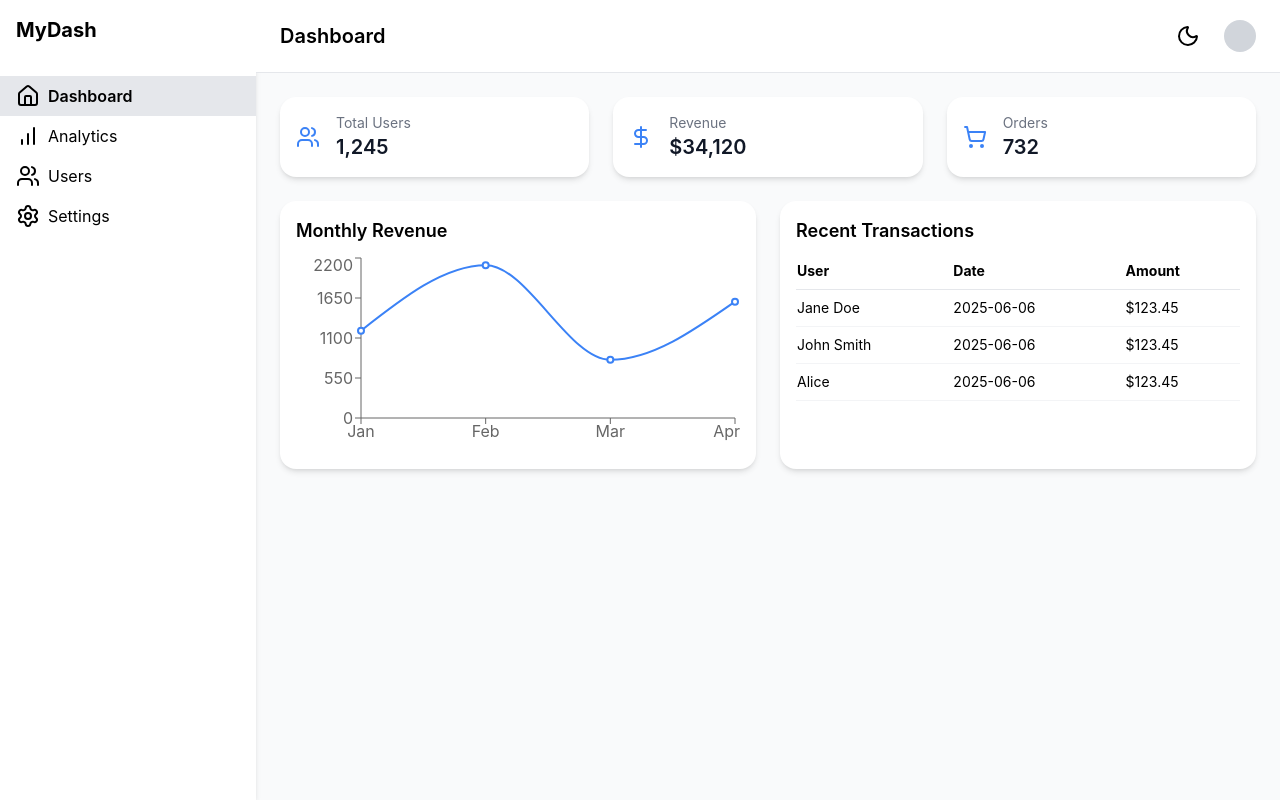
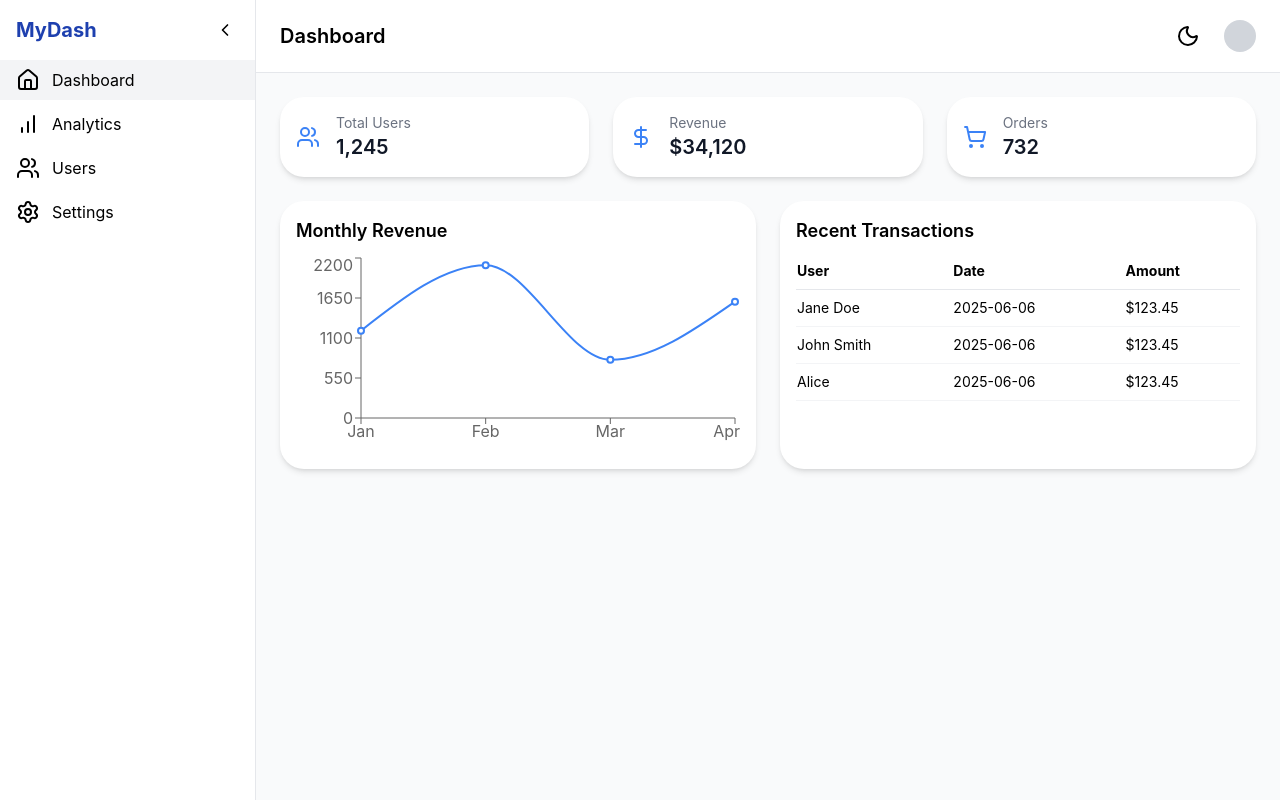
Before and after one commit to Azin-Alahkhani/dashboard-portfolio, a React (Create React App) app: page /login in a window 1280 px wide. Both pictures are taken after typing "Sample", "Sample123" into the empty fields and a click on the button "Log In". Built offline with nearby package versions, Linux system fonts and the light colour scheme.

Commit message:
collapsable sidebar

```diff
--- a/src/components/Sidebar.tsx
+++ b/src/components/Sidebar.tsx
@@ -1,32 +1,63 @@
-import { Home, BarChart, Users, Settings } from "lucide-react";
+// components/Sidebar.tsx
+import {
+  Home,
+  BarChart,
+  Users,
+  Settings,
+  ChevronLeft,
+  ChevronRight,
+  Menu,
+} from "lucide-react";
 import { Link, useLocation } from "react-router-dom";
-
-const navItems = [
-  { name: "Dashboard", icon: <Home />, path: "/" },
-  { name: "Analytics", icon: <BarChart />, path: "/analytics" },
-  { name: "Users", icon: <Users />, path: "/users" },
-  { name: "Settings", icon: <Settings />, path: "/settings" },
-];
+import clsx from "clsx";
+import { useState } from "react";
 
 export function Sidebar() {
   const location = useLocation();
+  const [collapsed, setCollapsed] = useState(false);
+  const navItems = [
+    { name: "Dashboard", path: "/", icon: <Home /> },
+    { name: "Analytics", path: "/analytics", icon: <BarChart /> },
+    { name: "Users", path: "/users", icon: <Users /> },
+    { name: "Settings", path: "/settings", icon: <Settings /> },
+  ];
 
   return (
-    <aside className="w-64 bg-white dark:bg-gray-800 shadow-md">
-      <div className="p-4 text-xl font-bold">MyDash</div>
-      <nav className="mt-4">
-        {navItems.map(({ name, icon, path }) => (
+    <aside
+      className={clsx(
+        "transition-all duration-300 bg-white dark:bg-gray-800 border-r dark:border-gray-700 h-full flex flex-col",
+        collapsed ? "w-16" : "w-64"
+      )}
+    >
+      {/* Sidebar Header with toggle */}
+      <div className="flex items-center justify-between px-4 py-4">
+        <span className="text-xl font-bold text-primary">
+          {collapsed ? <Menu /> : "MyDash"}
+        </span>
+        <button
+          onClick={() => setCollapsed((prev) => !prev)}
+          title="Toggle Sidebar"
+          className="p-1 rounded hover:bg-gray-100 dark:hover:bg-gray-700"
+        >
+          {collapsed ? <ChevronRight size={20} /> : <ChevronLeft size={20} />}
+        </button>
+      </div>
+
+      {/* Navigation */}
+      <nav className="space-y-1 flex-1">
+        {navItems.map((item) => (
           <Link
-            key={name}
-            to={path}
-            className={`flex items-center px-4 py-2 gap-2 hover:bg-gray-100 dark:hover:bg-gray-700 ${
-              location.pathname === path
-                ? "font-semibold bg-gray-200 dark:bg-gray-700"
+            key={item.path}
+            to={item.path}
+            className={clsx(
+              "flex items-center gap-3 px-4 py-2 hover:bg-gray-100 dark:hover:bg-gray-700 transition",
+              location.pathname === item.path
+                ? "bg-gray-100 dark:bg-gray-700"
                 : ""
-            }`}
+            )}
           >
-            {icon}
-            {name}
+            <span className="text-xl">{item.icon}</span>
+            {!collapsed && <span>{item.name}</span>}
           </Link>
         ))}
       </nav>
--- a/tailwind.config.js
+++ b/tailwind.config.js
@@ -1,13 +1,26 @@
 /** @type {import('tailwindcss').Config} */
 module.exports = {
-  content: ["./src/**/*.{js,ts,jsx,tsx}",
-    "./public/index.html"
-  ],
+  content: ["./src/**/*.{js,ts,jsx,tsx}"],
+  darkMode: "class", // enable dark mode via class
   theme: {
     extend: {
       colors: {
-        primary: '#1E40AF', // Custom blue
-        secondary: '#10B981', // Custom green
+        primary: "#1E40AF",   // blue-800 (change as needed)
+        secondary: "#64748B", // slate-500
+        accent: "#22C55E",    // green-500
+        background: "#F8FAFC",
+        surface: "#FFFFFF",
+        muted: "#94A3B8",
+        danger: "#EF4444",
+        warning: "#F59E0B",
+        success: "#10B981",
+      },
+      fontFamily: {
+        sans: ["Inter", "sans-serif"],
+      },
+      borderRadius: {
+        xl: "1rem",
+        "2xl": "1.5rem",
       },
     },
   },
```
